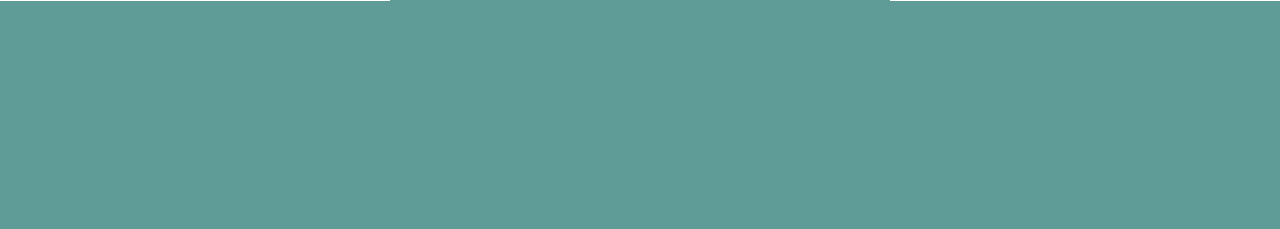
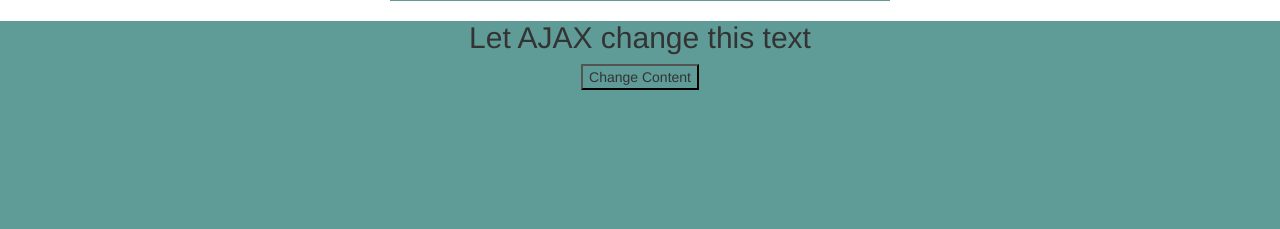
Before and after one commit to gruntygap/Buttons, a Flask app: template templates/template.html in a window 1280 px wide. Shown: the part 189-418 px from the top of the page. Run offline with Flask 2, Linux system fonts and the light colour scheme; the template is opened without the code that fills it, so the values that code supplies are empty; some libraries are stand-ins or nearby versions.

Commit message:
Adding ajax

```diff
--- a/requirements.txt
+++ b/requirements.txt
@@ -0,0 +1 @@
+Flask
--- a/run.py
+++ b/run.py
@@ -6,7 +6,7 @@ app = Flask(__name__)
 def template_test():
     my_list = []
     for x in range(0, 100):
-        my_list.extend(str(x))
+        my_list.append(x)
 
     return render_template('template.html', my_string="Wheeeee!", my_list = my_list)
 
--- a/templates/template.html
+++ b/templates/template.html
@@ -23,6 +23,22 @@
         {% endfor %}
       </ul>
     </div>
+    <div id="demo">
+        <h2>Let AJAX change this text</h2>
+        <button type="button" onclick="loadDoc()">Change Content</button>
+    </div>
+    <script>
+        function loadDoc() {
+            var xhttp = new XMLHttpRequest();
+            xhttp.onreadystatechange = function() {
+            if (this.readyState == 4 && this.status == 200) {
+                document.getElementById("demo").innerHTML = this.responseText;
+                }
+            };
+            xhttp.open("GET", "requirements.txt", true);
+            xhttp.send();
+        }
+    </script>
     <script src="http://code.jquery.com/jquery-1.10.2.min.js"></script>
     <script src="http://netdna.bootstrapcdn.com/bootstrap/3.0.0/js/bootstrap.min.js"></script>
   </body>
```
